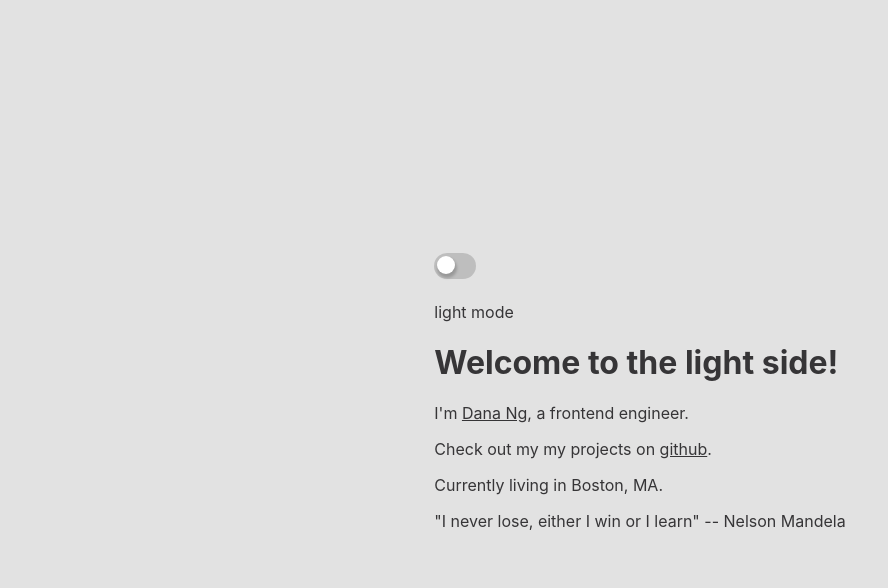
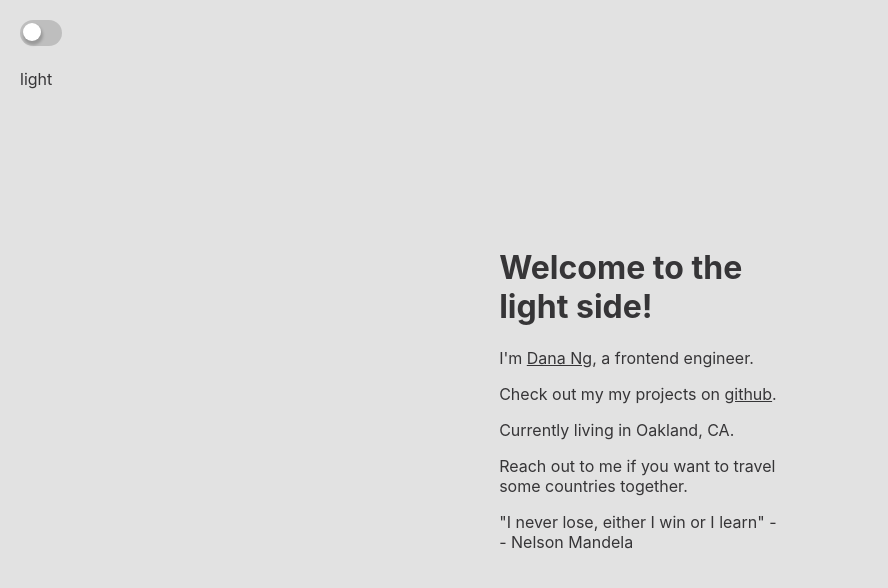
Before and after one commit to riceball1/riceball1.github.io, a React (Create React App) app: page / in a window 1280 px wide. Shown: the top 588 px of the page, without its empty margins (0-888 px from the left). Built offline with nearby package versions, Linux system fonts and the light colour scheme.

Commit message:
Fixed toggle button and fixed positioning of content

```diff
--- a/src/App/App.scss
+++ b/src/App/App.scss
@@ -2,59 +2,19 @@
   box-sizing: border-box;
 }
 
-.App {
-  text-align: center;
-  color: black;
+.App-header {
+  // overflow: hidden;
+  padding: 20px;
+  position: fixed; /* Set the navbar to fixed position */
+  top: 0; /* Position the navbar at the top of the page */
+  width: 100%; /* Full width */
+  right: 0;
+  left: 0;
 }
 
 .App-intro {
-  margin: 10% 10%;
+  margin: 20%;
+  @media screen and (max-width: 950px) {
+    margin: 10%;
+  }
 }
-
-.App-smallContent {
-  font-size: 1rem;
-  color: pink;
-}
-
-// .App-header {
-//   background-color: #282c34;
-//   min-height: 100vh;
-//   display: flex;
-//   flex-direction: column;
-//   align-items: center;
-//   justify-content: center;
-//   font-size: calc(10px + 2vmin);
-//   color: white;
-// }
-
-
-.App-block {
-  text-align: left;
-  margin: 10% 10%;
-  padding: 30px;
-  max-width: 900px;
-  width: 80%;
-  font-size: 1rem;
-  border: 1px dotted white;
-  line-height: 1.5rem;
-}
-
-/* App Project*/
-
-.App-gallery {
-  display: flex;
-  flex-direction: row;
-  justify-content: center;
-  align-items: center;
-}
-
-.App-project {
-  color: black;
-  width: 25%;
-  height: 200px;
-  margin: 10px;
-  padding: 10px;
-  border-radius: 1px;
-  box-shadow: 2px 2px 2px 1px rgba(255, 255, 255, .2);
-  background-color: pink;
-}
--- a/src/App/App.tsx
+++ b/src/App/App.tsx
@@ -1,36 +1,63 @@
-import React, {useState} from 'react';
-import {ThemeProvider} from 'styled-components';
-import {lightTheme, darkTheme} from '../styles/theme';
-import {GlobalStyles} from '../styles/global';
-import {CheckBoxWrapper, CheckBox, CheckBoxLabel} from '../styles/ToggleButton/ToggleButton';
+import React, { useState } from 'react';
+import { ThemeProvider } from 'styled-components';
+import { lightTheme, darkTheme } from '../styles/theme';
+import { GlobalStyles } from '../styles/global';
+import {
+  CheckBoxWrapper,
+  CheckBox,
+  CheckBoxLabel
+} from '../styles/ToggleButton/ToggleButton';
 import './App.scss';
 
 // The main entry point of my website
 function App() {
-
   const [theme, setTheme] = useState('light');
 
   // toggle between dark and light theme
   const toggleTheme = () => {
     setTheme(theme === 'light' ? 'dark' : 'light');
-  }
+  };
 
   return (
     <ThemeProvider theme={theme === 'light' ? lightTheme : darkTheme}>
       <>
         <GlobalStyles />
-      <div>
+        <div className="App-header">
           <CheckBoxWrapper>
-          <CheckBoxLabel htmlFor="checkbox"/>
-          <CheckBox id="checkbox" type="checkbox" onChange={toggleTheme}/>
-          <p>{`${theme} mode`}</p>
+            <CheckBox id="checkbox" type="checkbox" onChange={toggleTheme} />
+            <CheckBoxLabel htmlFor="checkbox" />
+            <p>{`${theme}`}</p>
           </CheckBoxWrapper>
+        </div>
+          <div className="App-intro">
             <h1>Welcome to the {theme} side!</h1>
-        <p>I'm <a href="https://www.linkedin.com/in/danafng/" target="_blank" rel="noopener noreferrer">Dana Ng</a>, a frontend engineer.</p>
-        <p>Check out my my projects on <a href="https://github.com/riceball1" target="_blank" rel="noopener noreferrer">github</a>.</p>
-        <p>Currently living in Boston, MA.</p>
+            <p>
+              I'm{' '}
+              <a
+                href="https://www.linkedin.com/in/danafng/"
+                target="_blank"
+                rel="noopener noreferrer"
+              >
+                Dana Ng
+              </a>
+              , a frontend engineer.
+            </p>
+            <p>
+              Check out my my projects on{' '}
+              <a
+                href="https://github.com/riceball1"
+                target="_blank"
+                rel="noopener noreferrer"
+              >
+                github
+              </a>
+              .
+            </p>
+            <p>Currently living in Oakland, CA.</p>
+            <p>
+              Reach out to me if you want to travel some countries together.
+            </p>
             <p>"I never lose, either I win or I learn" -- Nelson Mandela</p>
-
           </div>
       </>
     </ThemeProvider>
--- a/src/styles/ToggleButton/ToggleButton.js
+++ b/src/styles/ToggleButton/ToggleButton.js
@@ -23,7 +23,7 @@ export const CheckBoxLabel = styled.label`
     margin: 3px;
     background: #ffffff;
     box-shadow: 1px 3px 3px 1px rgba(0, 0, 0, 0.2);
-    transition: 0.2s;
+    transition: 0.4s;
   }
 `;
 export const CheckBox = styled.input`
@@ -41,7 +41,7 @@ export const CheckBox = styled.input`
       width: 18px;
       height: 18px;
       margin-left: 21px;
-      transition: 0.2s;
+      transition: 0.4s;
     }
   }
 `;
```
Also changed, not shown: 1 other file (tests, documents, lock files or other folders). Lines whose indentation alone changed are shown as unchanged.
